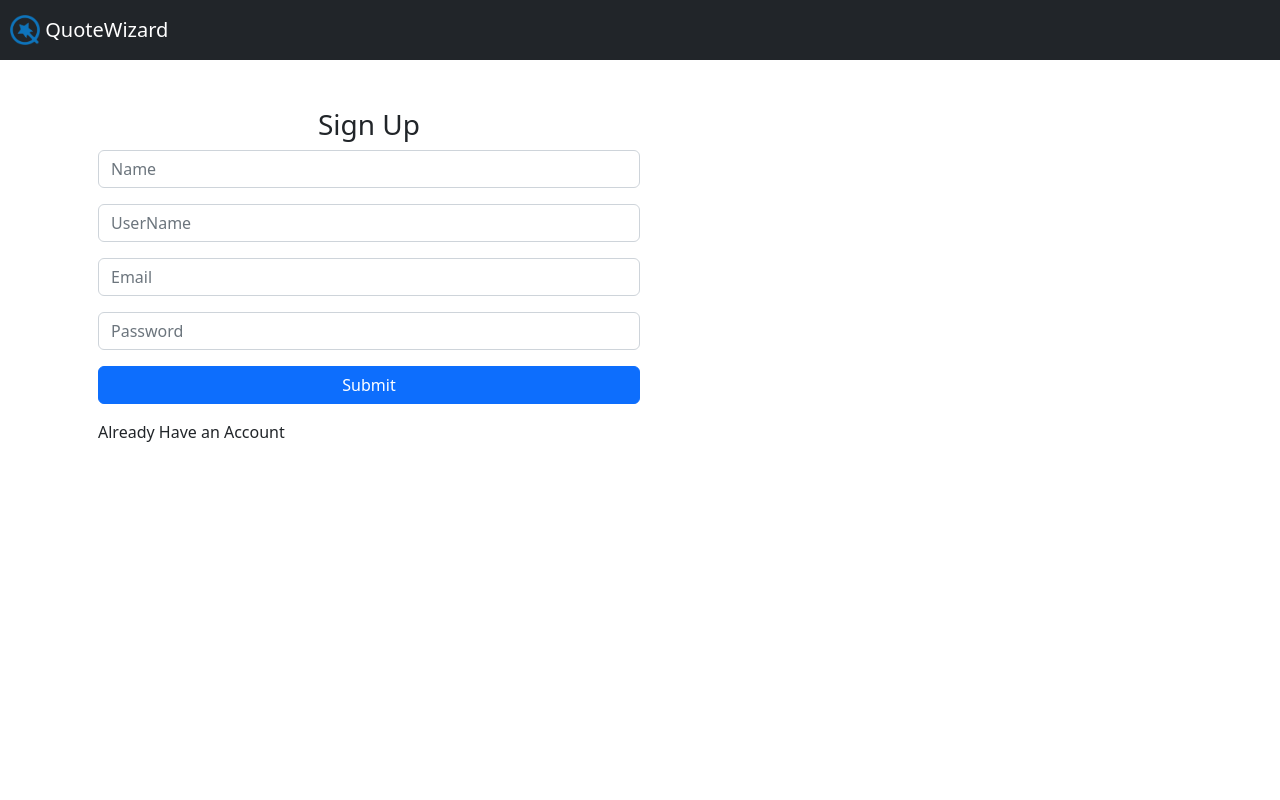
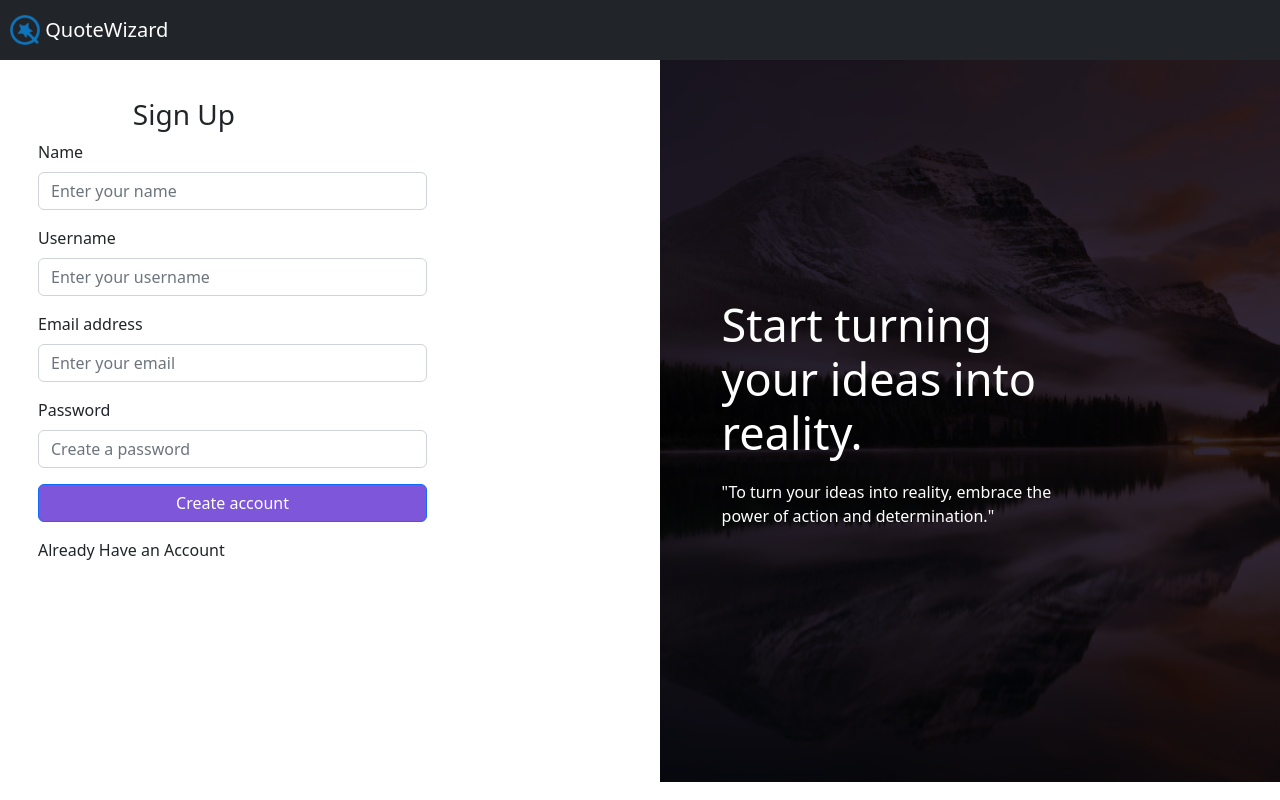
Before and after one commit to mirajali4321/quote_generator, a React (Create React App) app: page / in a window 1280 px wide. Built offline with nearby package versions, Linux system fonts and the light colour scheme.

Commit message:
commit 3

```diff
--- a/src/components/Header.jsx
+++ b/src/components/Header.jsx
@@ -1,12 +1,12 @@
 import React from 'react'
 import Navbar from 'react-bootstrap/Navbar';
 import logo from '../img/ijew58rzbaalpuueu3dy-removebg-preview.png';
-import styles from '../styles.module.css';
+import  '../styles.css';
 
 const Header = () => {
     return (
         <>
-            <Navbar bg="dark" variant="dark" className={styles.navbar} >
+            <Navbar bg="dark" variant="dark" className="navbar" >
                 <Navbar.Brand href="#home">
                     <img
                         alt=""
--- a/src/components/Login_img.jsx
+++ b/src/components/Login_img.jsx
@@ -1,11 +1,17 @@
 import React from 'react'
+
+
 
 const Login_img = () => {
     return (
         <>
-            <div className="right_data mt-5" style={{ width: "100%" }}>
-                <div className="sign_img mt-5">
-                    <img src="./" style={{ maxWidth: 400 }} alt="" />
+            <div className="right_data " style={{ width: "100%" }}>
+                <div className="login_img ">
+                    <div className='login_img_data'>
+
+                        <h1>Start turning your ideas into reality.</h1>
+                        <p>"To turn your ideas into reality, embrace the power of action and determination."</p>
+                    </div>
                 </div>
             </div>
         </>
--- a/src/components/Sign_up.jsx
+++ b/src/components/Sign_up.jsx
@@ -1,33 +1,42 @@
 import React from 'react'
 import Form from 'react-bootstrap/Form'
 import Button from 'react-bootstrap/Button'
+import LoginImg from './Login_img'
+import '../styles.css'
+
+
 
 const Home = () => {
     return (
         <>
-            <div className="container mt-3">
-                <section className='d-flex justify-content-between'>
-                    <div className="left_data mt-3 p-3" style={{ width: "100%" }}>
+            <div >
+                <section className='d-flex ' >
+                    <div className="left_data " style={{ width: "100%" }}>
                         <h3 className='text-center col-lg-6'>Sign Up</h3>
                         <Form >
-                            <Form.Group className="mb-3 col-lg-6" >
-                                <Form.Control type="text" name='name' placeholder="Name" />
+                            <Form.Group className="mb-3 col-lg-8" >
+                                <Form.Label>Name</Form.Label>
+                                <Form.Control type="text" name='name' placeholder="Enter your name" />
                             </Form.Group>
-                            <Form.Group className="mb-3 col-lg-6" >
-                                <Form.Control type="text" name='user_name' placeholder="UserName" />
+                            <Form.Group className="mb-3 col-lg-8" >
+                                <Form.Label>Username</Form.Label>
+                                <Form.Control type="text" name='user_name' placeholder="Enter your username" />
                             </Form.Group>
-                            <Form.Group className="mb-3 col-lg-6" >
-                                <Form.Control type="email" name='email' placeholder="Email" />
+                            <Form.Group className="mb-3 col-lg-8" >
+                                <Form.Label>Email address</Form.Label>
+                                <Form.Control type="email" name='email' placeholder="Enter your email" />
                             </Form.Group>
-                            <Form.Group className="mb-3 col-lg-6" >
-                                <Form.Control type="password" name='password' placeholder="Password" />
+                            <Form.Group className="mb-3 col-lg-8" >
+                                <Form.Label>Password</Form.Label>
+                                <Form.Control type="password" name='password' placeholder="Create a password" />
                             </Form.Group>
-                            <Button variant="primary" className='col-lg-6' type="submit">
-                                Submit
+                            <Button  className='col-lg-8 login_btn' type="submit">
+                                Create account
                             </Button>
                         </Form>
                         <p className='mt-3'>Already Have an Account <span></span> </p>
                     </div>
+                    <LoginImg />
                 </section>
             </div>
         </>
--- /dev/null
+++ b/src/styles.css
@@ -0,0 +1,40 @@
+.navbar{
+    padding: 10px;
+}
+.left_data{
+    padding: 38px;
+
+}
+.login_btn{
+    background-color:rgba(126,86,218,255);
+}
+.login_btn:hover{
+    background-color:rgba(126,86,218,255);
+    opacity: 0.9;
+}
+.login_img{
+    position: relative;
+    background-image:url(/src/img/Soothing-nature-backgrounds-2-1024x684.jpg);
+    background-color: #322a44;
+    background-blend-mode: multiply;
+    height: 90.2vh;
+    background-position: center;
+    background-repeat: no-repeat;
+    background-size: cover;
+    color: white;
+    display: flex;
+    justify-content: center;
+    align-items: center;
+}
+.login_img_data{
+    position: absolute;
+  top: 50%;
+  left: 40%;
+  transform: translate(-50%, -50%);
+
+}
+.login_img_data h1{
+    font-size: 45px;
+    line-height: 1.2;
+    margin-bottom: 20px;
+}
--- a/src/styles.module.css
+++ /dev/null
@@ -1,3 +0,0 @@
-.navbar{
-    padding: 10px;
-}
```
Also changed, not shown: src/img/Soothing-nature-backgrounds-2-1024x684.jpg (added), src/img/photo-1500622944204-b135684e99fd.jpg (added).
